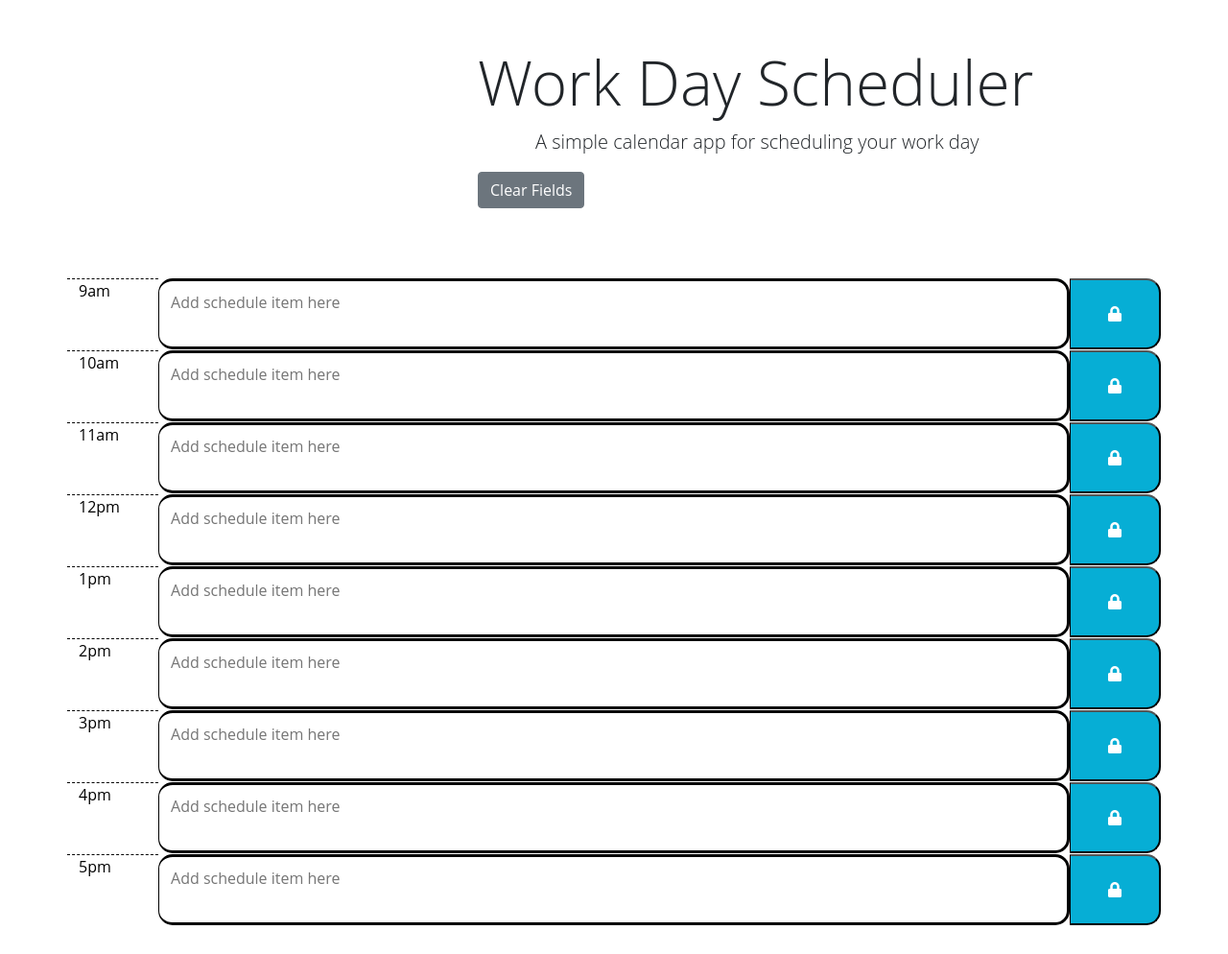
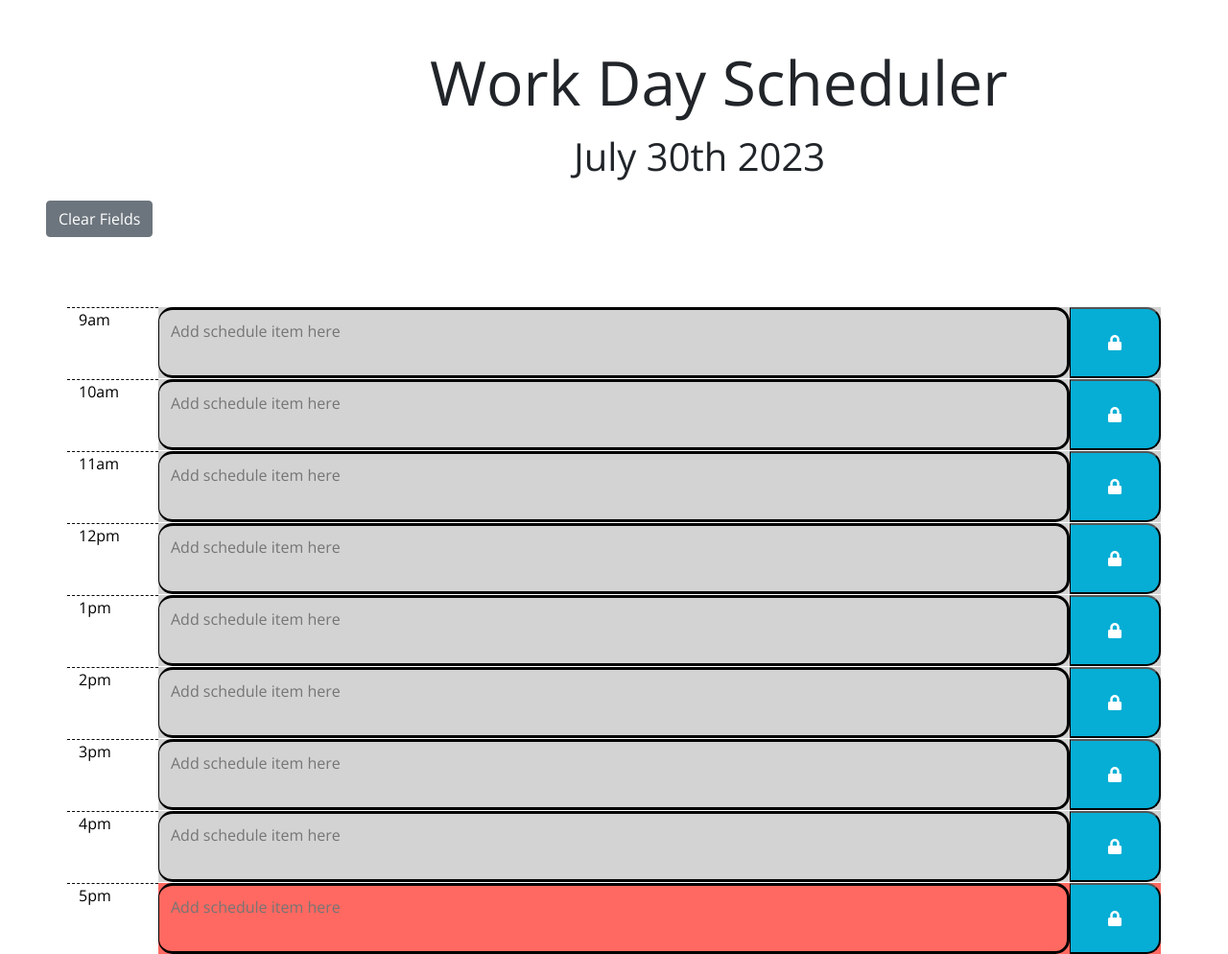
Before and after one commit to Misachka/workday-scheduler, a plain HTML site: page index.html in a window 1280 px wide. Shown: the whole page at 96% size. Before the commit the page ends 964 px from the top, so only its background shows below. Drawn offline with nearby package versions, Linux system fonts and the light colour scheme.

Commit message:
added js, updated css styling for header and time

```diff
--- a/assets/script.js
+++ b/assets/script.js
@@ -0,0 +1,49 @@
+$(document).ready(function () {
+    //Moment.js code for current date and time
+    let NowMoment = moment().format("MMMM Do YYYY");
+    let displayDate = document.getElementById("currentDay");
+    displayDate.innerHTML = NowMoment;
+    let currentHour = moment().format("HH");
+
+    // Button function to clear local storage and clear contents
+    $("#clearFieldsBtn").click(function (event) {
+      event.preventDefault;
+      $("textarea").val("");
+      localStorage.clear();
+    });
+
+    //grabs hour from each time slot and compares it to actual time
+    $(".time-div").each(function () {
+      var timeDiv = $(this).attr("id").split("-")[1];
+
+      if (currentHour == timeDiv) {
+        $(this).addClass("present");
+        $(this).children(".description").addClass("white-text");
+      } else if (currentHour < timeDiv) {
+        $(this).removeClass("present");
+        $(this).addClass("future");
+      } else if (currentHour > timeDiv) {
+        $(this).removeClass("future");
+        $(this).addClass("past");
+      }
+    });
+
+    //grabs values from time and value divs and saves them to local storage
+    $(".saveBtn").click(function (event) {
+      event.preventDefault();
+      var value = $(this).siblings(".time-block").val();
+      var time = $(this).parent().attr("id").split("-")[1];
+      localStorage.setItem(time, value);
+    });
+
+    //retrieves items from local storage and sets them in proper places
+    $("#hour-09 .time-block").val(localStorage.getItem("09"));
+    $("#hour-10 .time-block").val(localStorage.getItem("10"));
+    $("#hour-11 .time-block").val(localStorage.getItem("11"));
+    $("#hour-12 .time-block").val(localStorage.getItem("12"));
+    $("#hour-13 .time-block").val(localStorage.getItem("13"));
+    $("#hour-14 .time-block").val(localStorage.getItem("14"));
+    $("#hour-15 .time-block").val(localStorage.getItem("15"));
+    $("#hour-16 .time-block").val(localStorage.getItem("16"));
+    $("#hour-17 .time-block").val(localStorage.getItem("17"));
+  });
--- a/assets/style.css
+++ b/assets/style.css
@@ -57,9 +57,11 @@ body {
     font-size: 20px;
     transition: all 0.3s ease-in-out;
   }
-.nav {
-    margin-left: 450px;
+
+.display-3 {
+  margin-left: 400px;
 }
-.nav p {
-   margin-left: 60px;
+.lead {
+  margin-left: 550px;
+  font-size: 40px;
 }
--- a/index.html
+++ b/index.html
@@ -4,11 +4,11 @@
     <meta charset="UTF-8" />
     <meta name="viewport" content="width=device-width, initial-scale=1.0" />
     <meta http-equiv="X-UA-Compatible" content="ie=edge" />
+    <script src="https://cdnjs.cloudflare.com/ajax/libs/moment.js/2.27.0/moment.min.js"></script>
     <link
       href="https://cdn.jsdelivr.net/npm/bootstrap@5.1.3/dist/css/bootstrap.min.css"
       rel="stylesheet"
-      integrity="sha384-1BmE4kWBq78iYhFldvKuhfTAU6auU8tT94WrHftjDbrCEXSU1oBoqyl2QvZ6jIW3"
-      crossorigin="anonymous"
+      href="https://stackpath.bootstrapcdn.com/bootstrap/4.3.1/css/bootstrap.min.css"
     />
     <link
       rel="stylesheet"
@@ -17,7 +17,7 @@
       crossorigin="anonymous"
     />
     <link
-      href="https://fonts.googleapis.com/css2?family=Fira+Sans:wght@400;700&display=swap"
+      href="https://fonts.googleapis.com/css?family=Open+Sans&display=swap"
       rel="stylesheet"
     />
     <link rel="stylesheet" href="./assets/style.css" />
@@ -28,13 +28,12 @@
    <div class="nav">
     <header class="p-5 mb-4">
       <h1 class="display-3">Work Day Scheduler</h1>
-      <p class="lead">A simple calendar app for scheduling your work day</p>
       <p id="currentDay" class="lead"></p>
       <button id="clearFieldsBtn" type="button" class="btn btn-secondary" aria-label="clear fields button">
         Clear Fields
       </button>
     </header>
-</div>
+
     <div class="container">
       <div id="hour-09" class="row time-div">
         <div class="col-md-1 hour"><span id="9">9am</span></div>
@@ -109,11 +108,12 @@
       </div>
     </div>
 
-    <script src="https://cdnjs.cloudflare.com/ajax/libs/jquery/3.2.1/jquery.min.js"></script>
-    <script src="https://cdn.jsdelivr.net/npm/dayjs@1.11.3/dayjs.min.js"
-    integrity="sha256-iu/zLUB+QgISXBLCW/mcDi/rnf4m4uEDO0wauy76x7U="
-    crossorigin="anonymous"></script>
-
+    <script
+      src="https://cdnjs.cloudflare.com/ajax/libs/jquery/3.6.0/jquery.min.js"
+      integrity="sha512-894YE6QWD5I59HgZOGReFYm4dnWc1Qt5NtvYSaNcOP+u1T9qYdvdihz0PPSiiqn/+/3e7Jo4EaG7TubfWGUrMQ=="
+      crossorigin="anonymous"
+      referrerpolicy="no-referrer"
+    ></script>
     <script src="./assets/script.js"></script>
   </body>
 </html>
```
Lines whose indentation alone changed are shown as unchanged.
